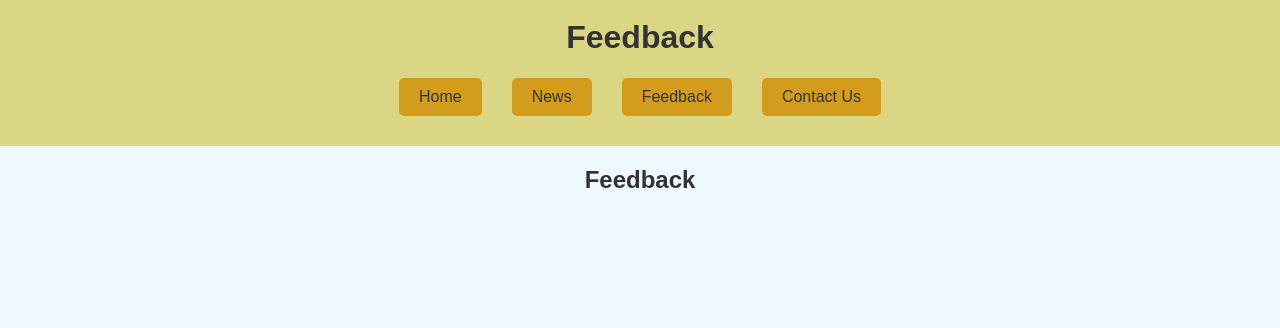
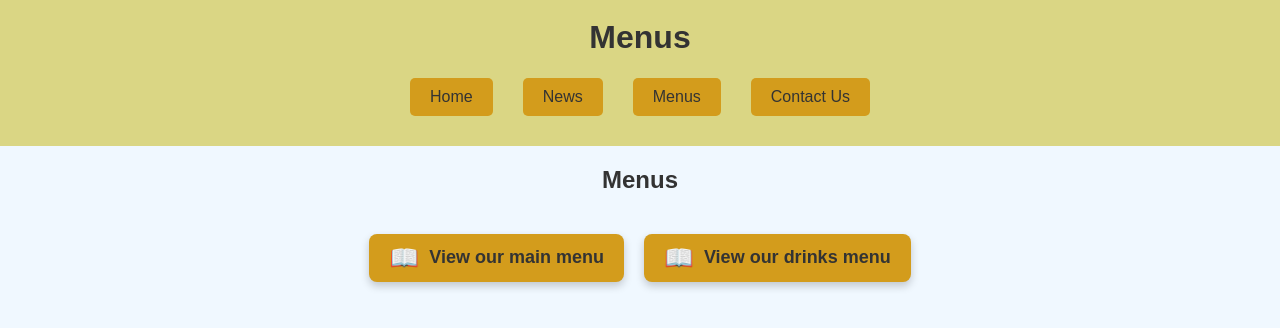
Before and after one commit to cormacf11/templates, a plain HTML site: page template_3/menus.html in a window 1280 px wide. Shown: the part 66-394 px from the top of the page. Drawn offline with nearby package versions, Linux system fonts and the light colour scheme.

Commit message:
feat: menu page

```diff
--- a/template_3/dark-mode.css
+++ b/template_3/dark-mode.css
@@ -17,10 +17,27 @@ body.dark-mode button {
     color: #ffffff;
 }
 
+body.dark-mode #submit-button {
+    background-color: #ffffff;
+    color: #333333;
+}
+
+body.dark-mode #submit-button:hover {
+    background-color: #ffffff90;
+    color: #333333;
+}
+
+body.dark-mode form {
+    background-color: #333333;
+    color: #ffffff;
+    padding: 20px;
+    border-radius: 8px;
+}
+
 body.dark-mode input,
 body.dark-mode textarea {
-    background-color: #333333;
-    color: #ffffff;
+    background-color: #ffffff;
+    color: #333333;
     border: 1px solid #444444;
 }
 
--- a/template_3/feedback.html
+++ b/template_3/menus.html
@@ -3,7 +3,7 @@
 <head>
     <meta charset="UTF-8">
     <meta name="viewport" content="width=device-width, initial-scale=1.0">
-    <title>Feedback - The Yellow Leaf</title>
+    <title>Menus - The Yellow Leaf</title>
     <link rel="stylesheet" href="style.css">
     <link rel="stylesheet" href="dark-mode.css">
     <link rel="icon" href="./images/favicon.ico">
@@ -13,20 +13,25 @@
 <body>
     <div class="page-container">
         <header>
-            <img src="images/logo.png" alt="The Yellow Leaf Logo">
-            <h1>Feedback</h1>
+            <a href="index.html">
+                <img src="images/logo.png" alt="The Yellow Leaf Logo">
+            </a>
+            <h1>Menus</h1>
 
             <button id="theme-toggle"></button>
 
             <nav>
                 <a href="index.html">Home</a>
                 <a href="news.html">News</a>
-                <a href="feedback.html">Feedback</a>
+                <a href="menus.html">Menus</a>
                 <a href="contact-us.html">Contact Us</a>
             </nav>
         </header>
-        <h2>Feedback</h2>
-
+        <h2>Menus</h2>
+        <div class="menu-container">
+            <a href="images/main_menu.jpeg" target="_blank">View our main menu</a>
+            <a href="images/drinks_menu.jpeg" target="_blank">View our drinks menu</a>
+        </div>
     </div>
 </body>
 </html>
--- a/template_3/style.css
+++ b/template_3/style.css
@@ -176,3 +176,35 @@ body:not(.dark-mode) #offer-banner {
     height: auto;
     border-radius: 10px;
 }
+
+.menu-container {
+    display: flex;
+    justify-content: center;
+    gap: 20px;
+    margin: 20px 0;
+}
+
+.menu-container a {
+    display: flex;
+    align-items: center;
+    text-decoration: none;
+    background-color: #d39c1c;
+    color: #333;
+    padding: 10px 20px;
+    border-radius: 8px;
+    font-size: 18px;
+    font-weight: bold;
+    transition: background-color 0.3s, color 0.3s;
+    box-shadow: 0 4px 8px rgba(0, 0, 0, 0.2);
+}
+
+.menu-container a:hover {
+    background-color: #b04721;
+    color: white;
+}
+
+.menu-container a::before {
+    content: "\1F4D6";
+    font-size: 24px;
+    margin-right: 10px;
+}
```
Also changed, not shown: template_3/contact-us.html (+5 -3 lines), template_3/index.html (+4 -2 lines), template_3/news.html (+5 -3 lines), template_3/images/drinks_menu.jpeg (added), template_3/images/main_menu.jpeg (added).
